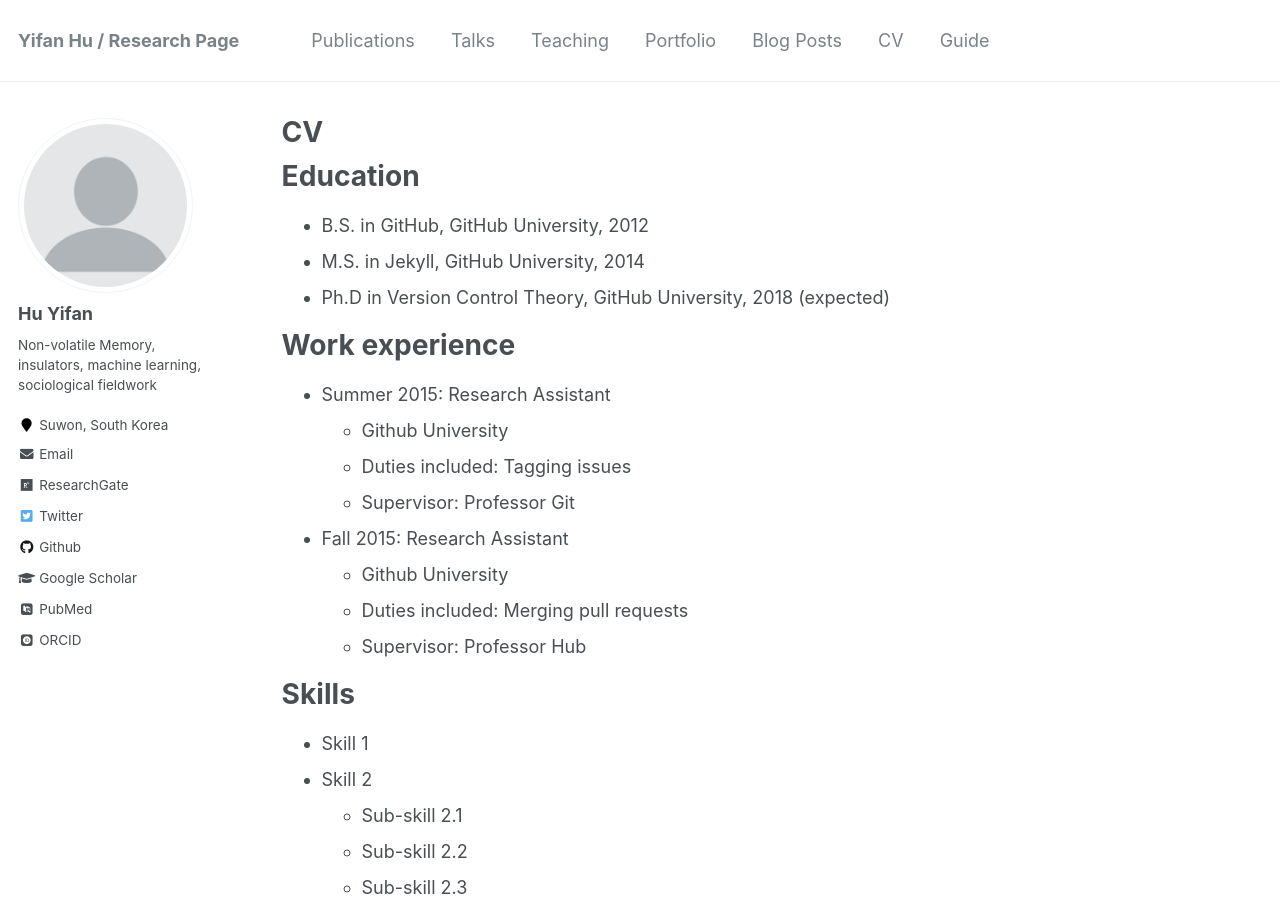
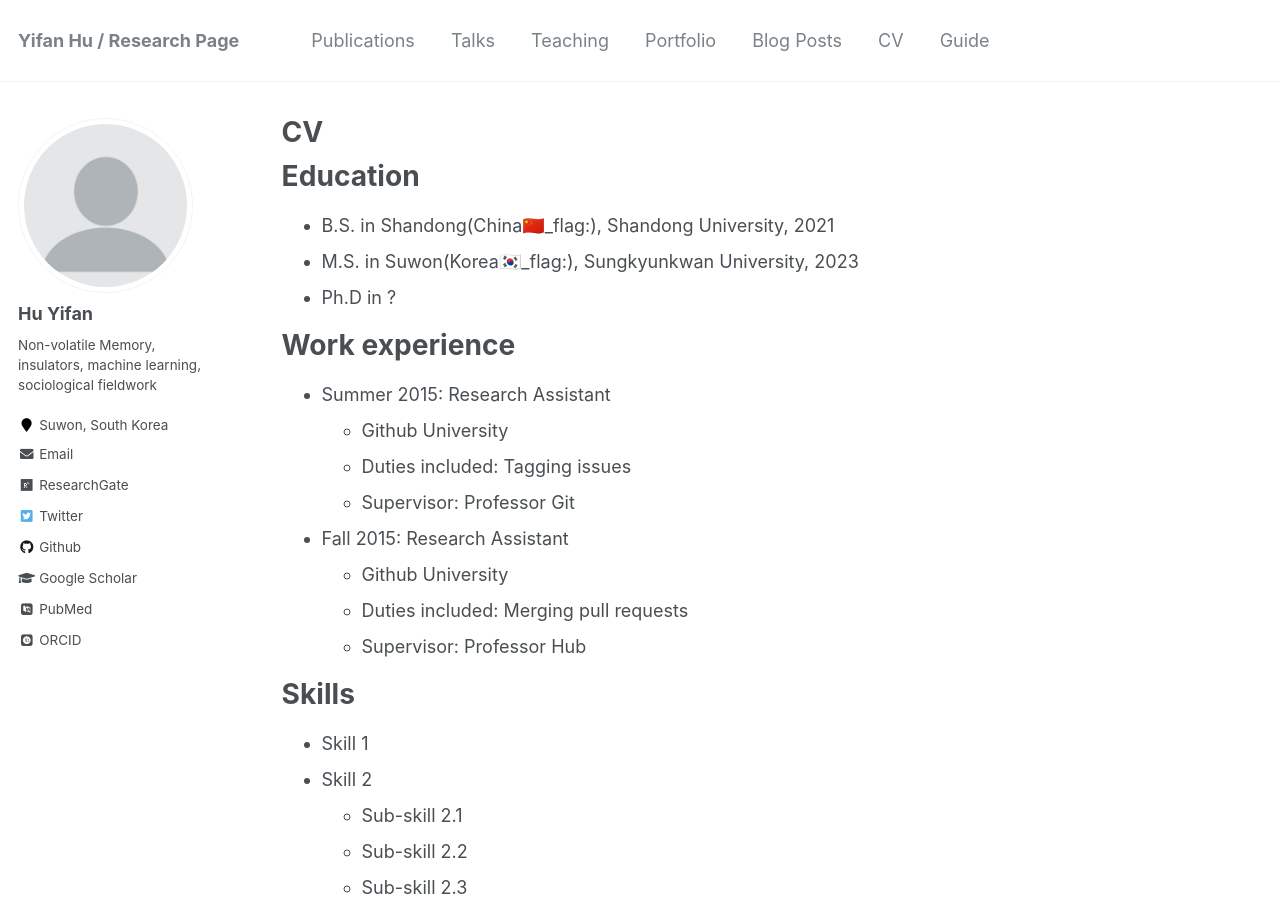
Before and after one commit to drivanwho/drivanwho.github.io, a Jekyll site: the page built from _pages/cv.md, in a window 1280 px wide and 900 px high. Built offline with Jekyll 4.4.1, drawn with Linux system fonts in a browser that asks for light colours; some web fonts are replaced.

Commit message:
Update cv.md

```diff
--- a/_pages/cv.md
+++ b/_pages/cv.md
@@ -11,9 +11,9 @@ redirect_from:
 
 Education
 ======
-* B.S. in GitHub, GitHub University, 2012
-* M.S. in Jekyll, GitHub University, 2014
-* Ph.D in Version Control Theory, GitHub University, 2018 (expected)
+* B.S. in Shandong(China🇨🇳_flag:), Shandong University, 2021
+* M.S. in Suwon(Korea🇰🇷_flag:), Sungkyunkwan University, 2023
+* Ph.D in ?
 
 Work experience
 ======
```
